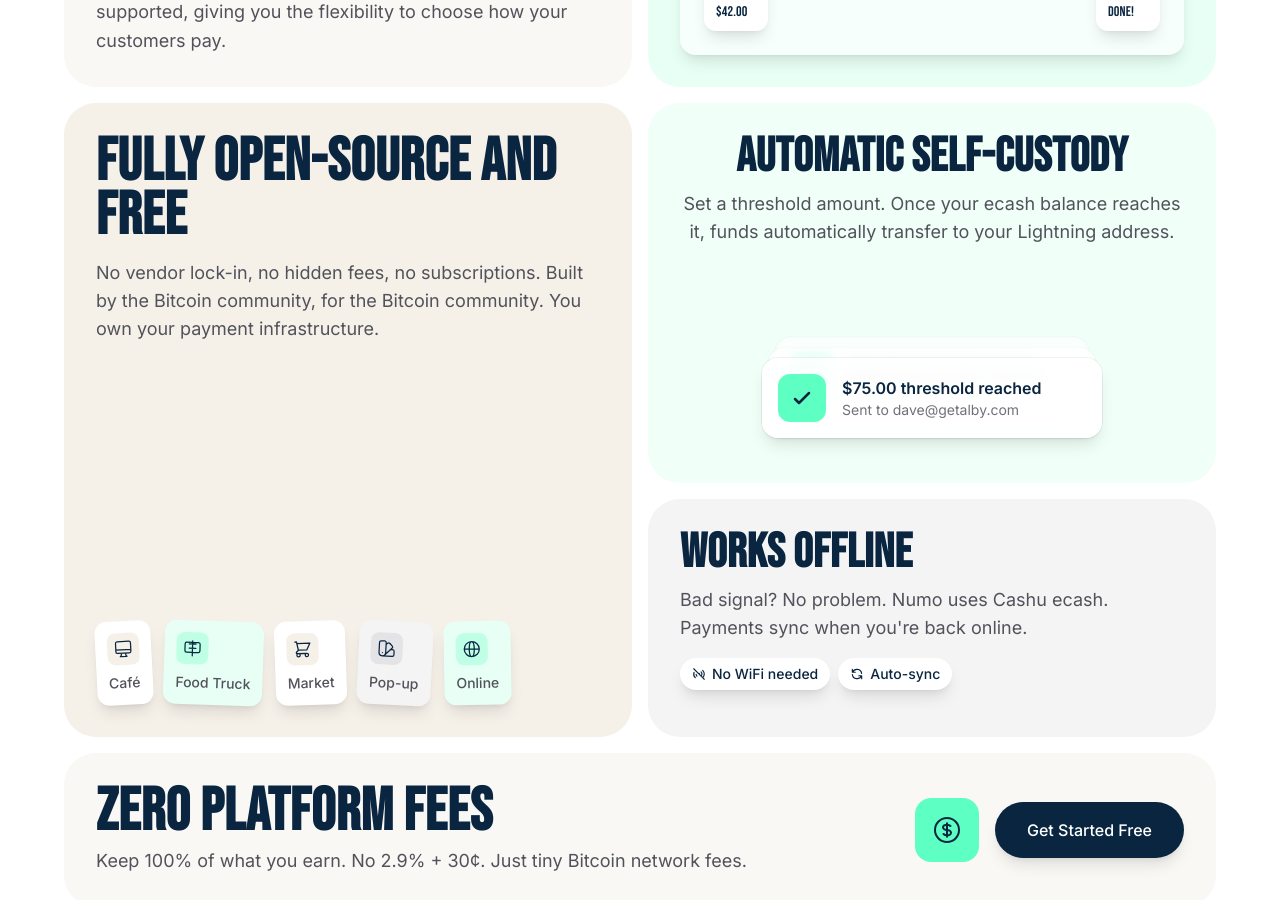
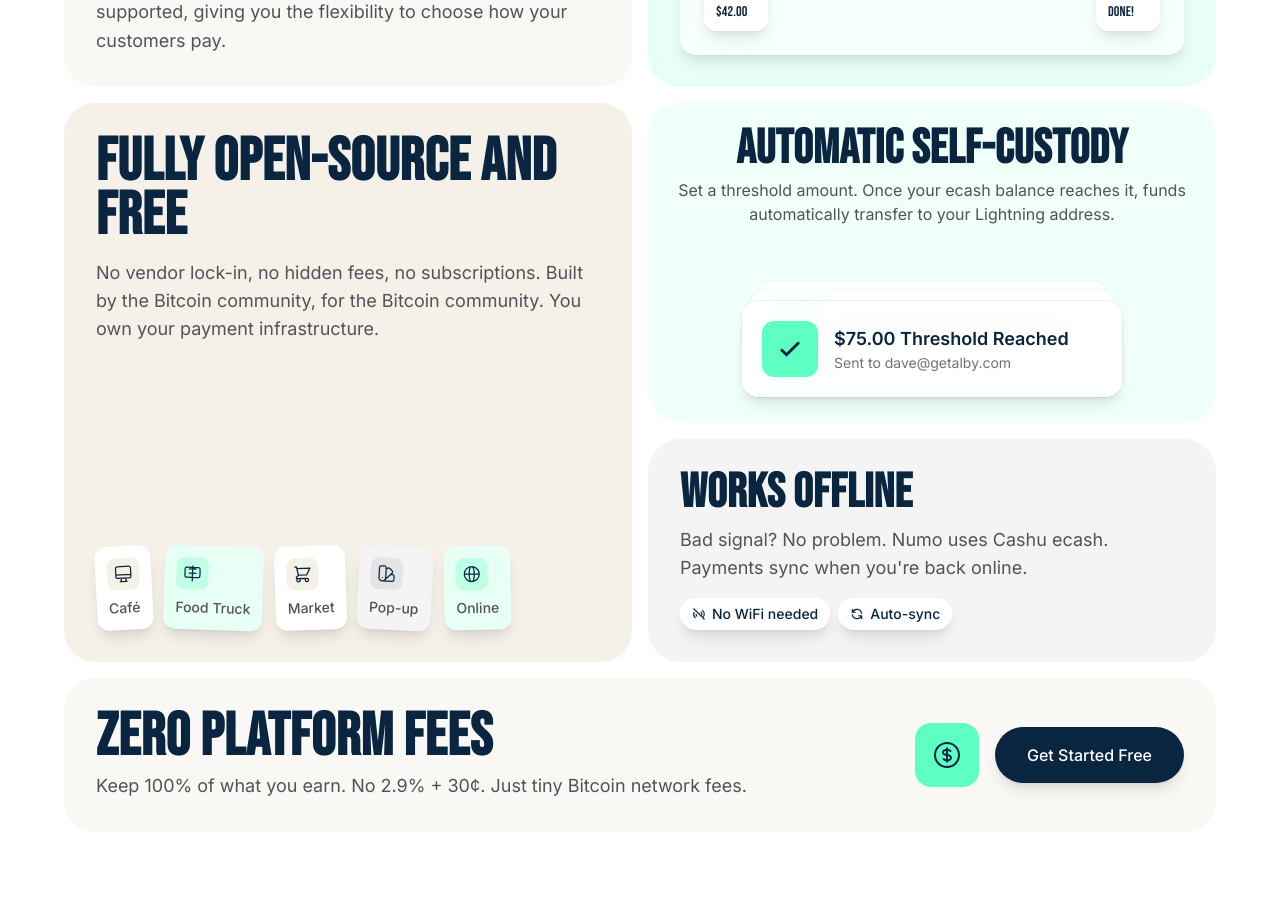
Before and after one commit to swedishfrenchpress/miniature-octo-invention, a Next.js app in the folder numo-site/: page / in a window 1280 px wide. Shown: the part 1142-2042 px from the top of the page. Built offline with nearby package versions, Linux system fonts and the light colour scheme.

Commit message:
increased size of card animations.

```diff
--- a/numo-site/src/app/page.tsx
+++ b/numo-site/src/app/page.tsx
@@ -132,33 +132,33 @@ function AutoCustodyBento() {
   };
 
   return (
-    <div ref={containerRef} className="bg-mint-pale rounded-[2rem] p-8 flex-1 min-h-[380px] flex flex-col relative overflow-hidden">
-      <h3 className="font-display text-4xl md:text-5xl text-navy leading-[0.9] font-bold mb-3 text-center">
+    <div ref={containerRef} className="bg-mint-pale rounded-[2rem] p-6 flex-1 min-h-[320px] flex flex-col relative overflow-hidden">
+      <h3 className="font-display text-4xl md:text-5xl text-navy leading-[0.9] font-bold mb-2 text-center">
         Automatic self-custody
       </h3>
-      <p className="text-lg text-gray-600 mb-4 text-center">
+      <p className="text-base text-gray-600 mb-2 text-center">
         Set a threshold amount. Once your ecash balance reaches it, funds automatically transfer to your Lightning address.
       </p>
 
       {/* iOS-style stacked notifications container */}
-      <div className="flex-1 flex items-end justify-center pb-6 min-h-[200px]">
-        <div className="relative w-full max-w-[340px] h-[180px]">
+      <div className="flex-1 flex items-center justify-center">
+        <div className="relative w-full max-w-[380px] h-[160px]">
           {notifications.map((notification) => (
             <div
               key={notification.id}
-              className="absolute bottom-0 left-0 right-0 flex rounded-2xl shadow-lg ring-1 ring-black/5 items-center p-4 gap-4 pointer-events-none select-none bg-white/95 backdrop-blur-sm"
+              className="absolute bottom-0 left-0 right-0 flex rounded-2xl shadow-lg ring-1 ring-black/5 items-center p-5 gap-4 pointer-events-none select-none bg-white/95 backdrop-blur-sm"
               style={{
                 ...getStackStyles(notification.position),
                 transition: "all 0.7s cubic-bezier(0.4, 0, 0.2, 1)",
               }}
             >
-              <div className="w-12 h-12 rounded-xl bg-mint flex items-center justify-center flex-shrink-0">
-                <svg className="w-6 h-6 text-navy" fill="none" stroke="currentColor" viewBox="0 0 24 24">
+              <div className="w-14 h-14 rounded-xl bg-mint flex items-center justify-center flex-shrink-0">
+                <svg className="w-7 h-7 text-navy" fill="none" stroke="currentColor" viewBox="0 0 24 24">
                   <path strokeLinecap="round" strokeLinejoin="round" strokeWidth={2.5} d="M5 13l4 4L19 7" />
                 </svg>
               </div>
               <div className="flex-1 min-w-0">
-                <p className="text-base font-semibold text-navy">{notification.amount} threshold reached</p>
+                <p className="text-lg font-semibold text-navy">{notification.amount} Threshold Reached</p>
                 <p className="text-sm text-gray-500 truncate">Sent to {notification.address}</p>
               </div>
             </div>
```
